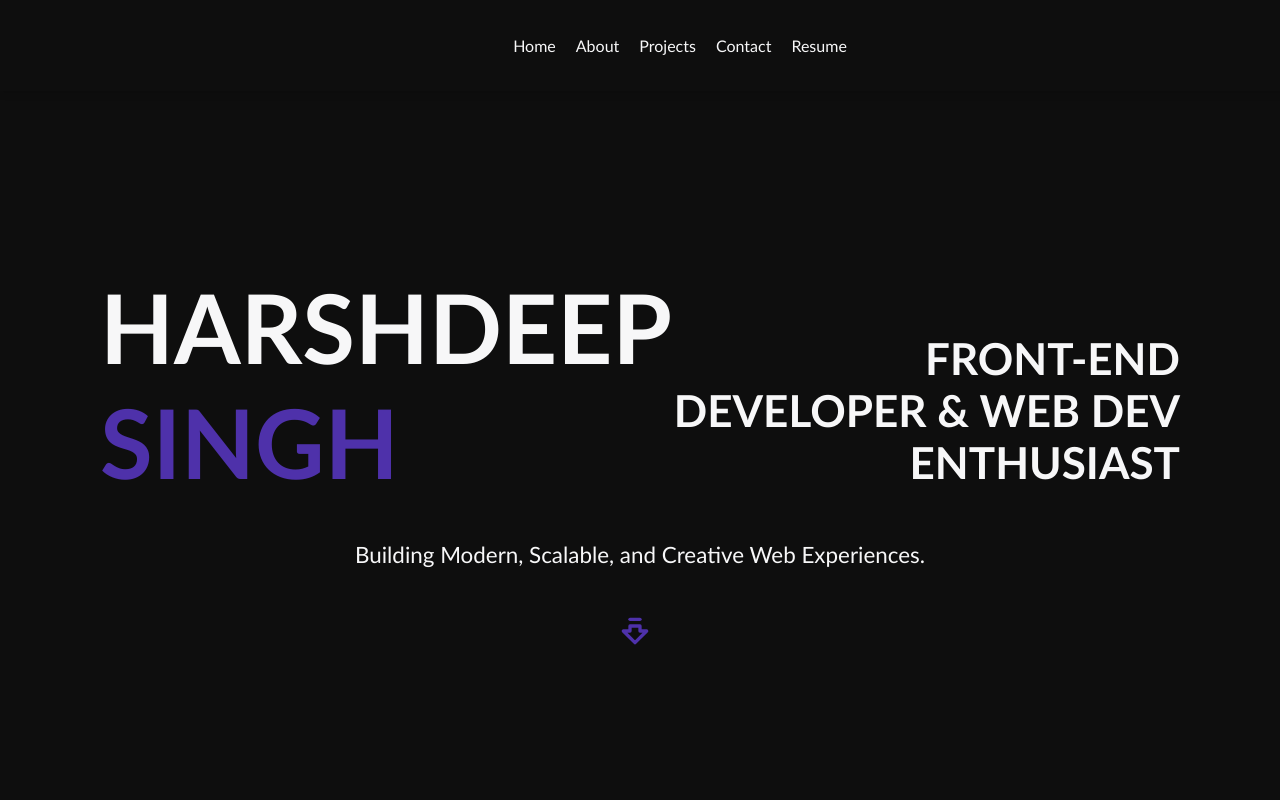
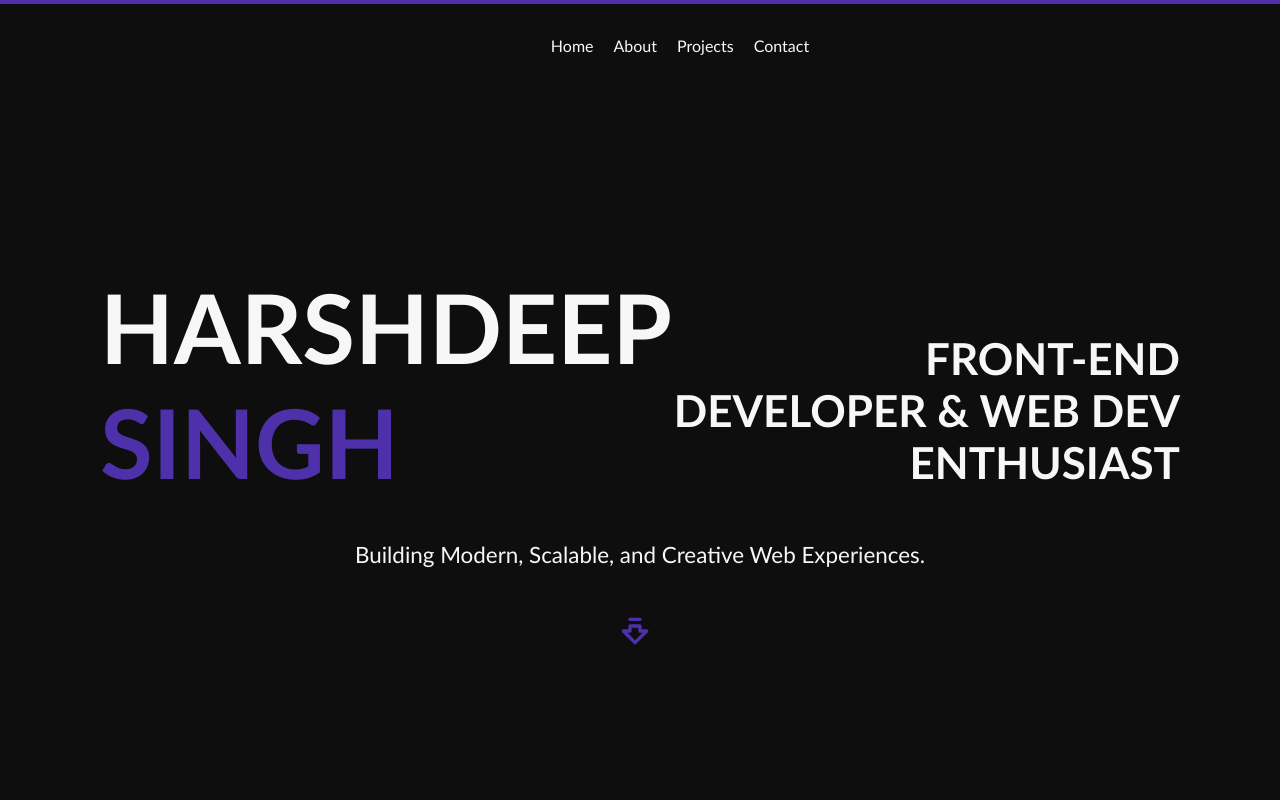
Before and after one commit to Harshdeepsdhillon1/Portfolio, a React (Vite) app in the folder MyPortfolio/: page / in a window 1280 px wide. Shown: the top 800 px of the page. Built offline with nearby package versions, Linux system fonts and the light colour scheme.

Commit message:
addeed animation

```diff
--- a/MyPortfolio/package.json
+++ b/MyPortfolio/package.json
@@ -10,6 +10,7 @@
     "preview": "vite preview"
   },
   "dependencies": {
+    "framer-motion": "^12.3.1",
     "lucide-react": "^0.474.0",
     "react": "^18.3.1",
     "react-dom": "^18.3.1",
--- a/MyPortfolio/src/components/hero.jsx
+++ b/MyPortfolio/src/components/hero.jsx
@@ -1,17 +1,46 @@
-import { ArrowBigDownDash } from "lucide-react"; // Import the arrow
+import { motion } from "framer-motion";
+import { ArrowBigDownDash } from "lucide-react";
 import { Link } from "react-scroll";
 import "../styles.css"; // Ensure styles are correctly linked
 
 const Hero = () => {
+  const staggeredText = {
+    hidden: { opacity: 0, y: -100 },
+    show: {
+      opacity: 1,
+      y: 0,
+      transition: {
+        staggerChildren: 0.3, // Stagger delay
+        duration: 0.8,
+        ease: "easeOut",
+      },
+    },
+  };
+
   return (
     <section className="hero">
-      <div className="hero-container">
-        <h1 className="hero-title">Harshdeep <span>Singh</span></h1>
-        <h2 className="hero-subtitle">
+      <motion.div
+        className="hero-container"
+        initial="hidden"
+        animate="show"
+        variants={staggeredText}
+      >
+        <motion.h1 className="hero-title" variants={staggeredText}>
+          Harshdeep <span>Singh</span>
+        </motion.h1>
+        <motion.h2 className="hero-subtitle" variants={staggeredText}>
           Front-End Developer & Web Dev Enthusiast
-        </h2>
-      </div>
-      <p className="hero-para">Building Modern, Scalable, and Creative Web Experiences.</p>
+        </motion.h2>
+      </motion.div>
+      <motion.p
+        className="hero-para"
+        initial={{ opacity: 0 }}
+        animate={{ opacity: 1 }}
+        transition={{ delay: 0.3, duration: 0.8 }}
+      >
+        Building Modern, Scalable, and Creative Web Experiences.
+      </motion.p>
+
       {/* Scroll Down Arrow */}
       <Link to="skills" smooth={true} duration={500} className="scroll-arrow">
         <ArrowBigDownDash size={40} color="#4E31AA" />
--- a/MyPortfolio/src/components/navbar.jsx
+++ b/MyPortfolio/src/components/navbar.jsx
@@ -1,21 +1,25 @@
+
 import { useState } from "react";
 import { Link } from "react-scroll";
-import { Menu, X } from "lucide-react";
+import { Import, Menu, X } from "lucide-react";
 import "../styles.css";
+import ScrollProgress from "./scrollprogess";
 
 const Navbar = () => {
   const [isOpen, setIsOpen] = useState(false);
 
   return (
+    <>
+
+
       <nav className="navbar">
         <div className="navbar-container">
           {/* Desktop Menu */}
           <ul className="nav-links">
-          <li><a href="/">Home</a></li>
-          <li><a href="/about">About</a></li>
+            <li><Link to="home" smooth={true} duration={500}>Home</Link></li>
+            <li><Link to="about" smooth={true} duration={500}>About</Link></li>
             <li><Link to="projects" smooth={true} duration={500}>Projects</Link></li>
             <li><Link to="contact" smooth={true} duration={500}>Contact</Link></li>
-          <li><a href="/resume.pdf" target="_blank">Resume</a></li>
           </ul>
 
           {/* Mobile Menu Button */}
@@ -24,7 +28,7 @@ const Navbar = () => {
           </button>
         </div>
 
-      {/* Background Overlay */}
+        {/* Background Overlay (for mobile menu) */}
         {isOpen && <div className="overlay" onClick={() => setIsOpen(false)}></div>}
 
         {/* Mobile Menu */}
@@ -41,6 +45,9 @@ const Navbar = () => {
           </ul>
         </div>
       </nav>
+      {/* Scroll Progress Bar */}
+      <ScrollProgress />
+    </>
   );
 };
 
--- /dev/null
+++ b/MyPortfolio/src/components/scrollprogess.jsx
@@ -0,0 +1,24 @@
+import { motion, useScroll } from "framer-motion";
+
+const ScrollProgress = () => {
+  const { scrollYProgress } = useScroll();
+
+  return (
+    <motion.div
+      className="progress-bar"
+      style={{
+        scaleX: scrollYProgress,
+        transformOrigin: "left",
+        background: "#4E31AA",
+        height: "4px",
+        position: "fixed",
+        top: 0,
+        left: 0,
+        right: 0,
+        zIndex: 1000,
+      }}
+    />
+  );
+};
+
+export default ScrollProgress;
--- a/MyPortfolio/src/index.css
+++ b/MyPortfolio/src/index.css
@@ -1,3 +1,7 @@
+html {
+  scroll-behavior: smooth;
+}
+
 :root {
   --primary-color: #0e0e0e;
   --secondary-color-1: #4E31AA;
--- a/MyPortfolio/src/styles.css
+++ b/MyPortfolio/src/styles.css
@@ -20,7 +20,6 @@ p, a, ul, li, span{
     width: 100%;
     top: 0;
     left: 0;
-    box-shadow: 0 4px 6px rgba(0, 0, 0, 0.1);
     z-index: 1000;
   }
 
@@ -126,6 +125,20 @@ p, a, ul, li, span{
     z-index: 1000;
     transition: opacity 0.4s ease-in-out;
   }
+  /*Progess Bar*/
+  .progress-bar {
+    position: fixed;
+    top: 0;
+    left: 0;
+    right: 0;
+    z-index: 9999; /* Ensures it stays above other content */
+    height: 5px;
+    background-color: #4E31AA;
+    transform-origin: left;
+    scaleX: 0; /* Initial scale, starts from 0 */
+    transition: scaleX 0.2s ease-out;
+  }
+
 
   /* Responsive Design for Nav Bar */
   @media screen and (max-width: 768px) {
@@ -603,11 +616,11 @@ p, a, ul, li, span{
     padding: 12px 20px;
     font-size: 1rem;
     font-weight: bold;
-    color: #ffffff;
+    color: #F7F7F8;
     background-color: #4E31AA;
     border-radius: 8px;
     text-decoration: none;
-    transition: background 0.3s ease, transform 0.2s ease;
+    transition: background-color 0.3s ease, transform 0.2s ease;
   }
 
   .resume-btn:hover {
@@ -623,7 +636,7 @@ p, a, ul, li, span{
     align-items: center;
     padding: 20px 100px;
     background-color: #0e0e0e;
-    color: #f7f7f8;
+    color: #F7F7F8;
     font-size: 16px;
     flex-wrap: wrap;
   }
```
Also changed, not shown: 1 other file (tests, documents, lock files or other folders). Lines whose indentation alone changed are shown as unchanged.
